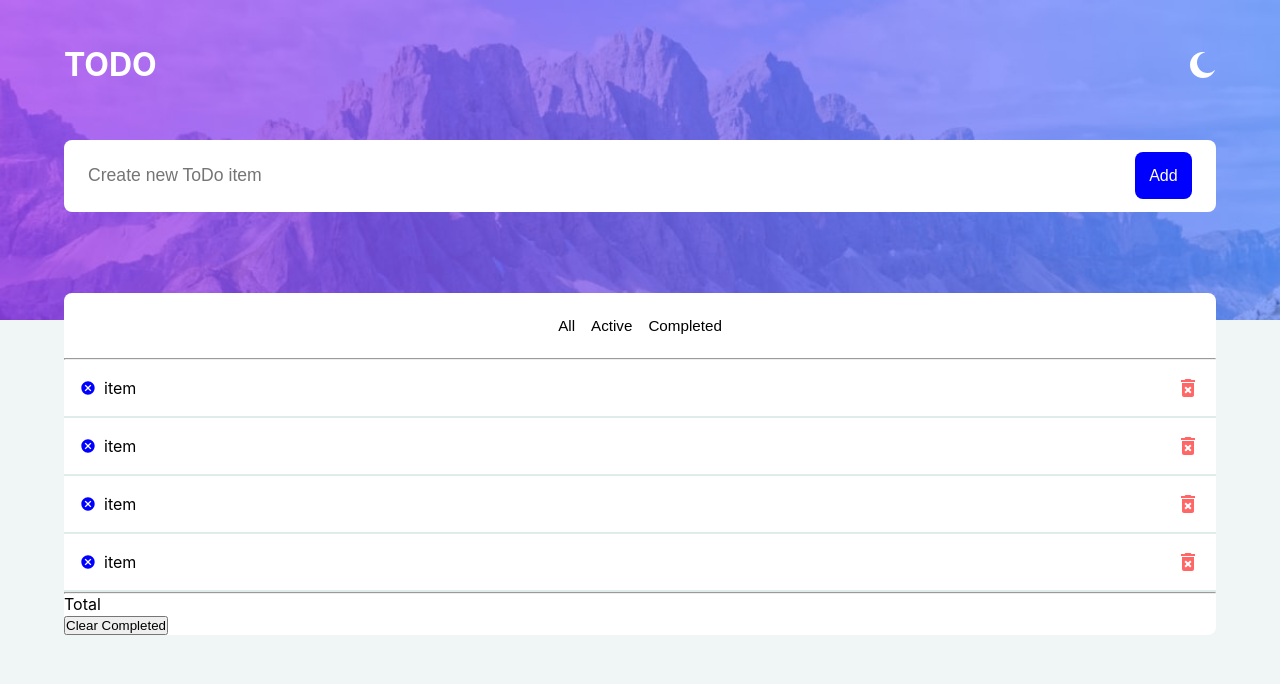
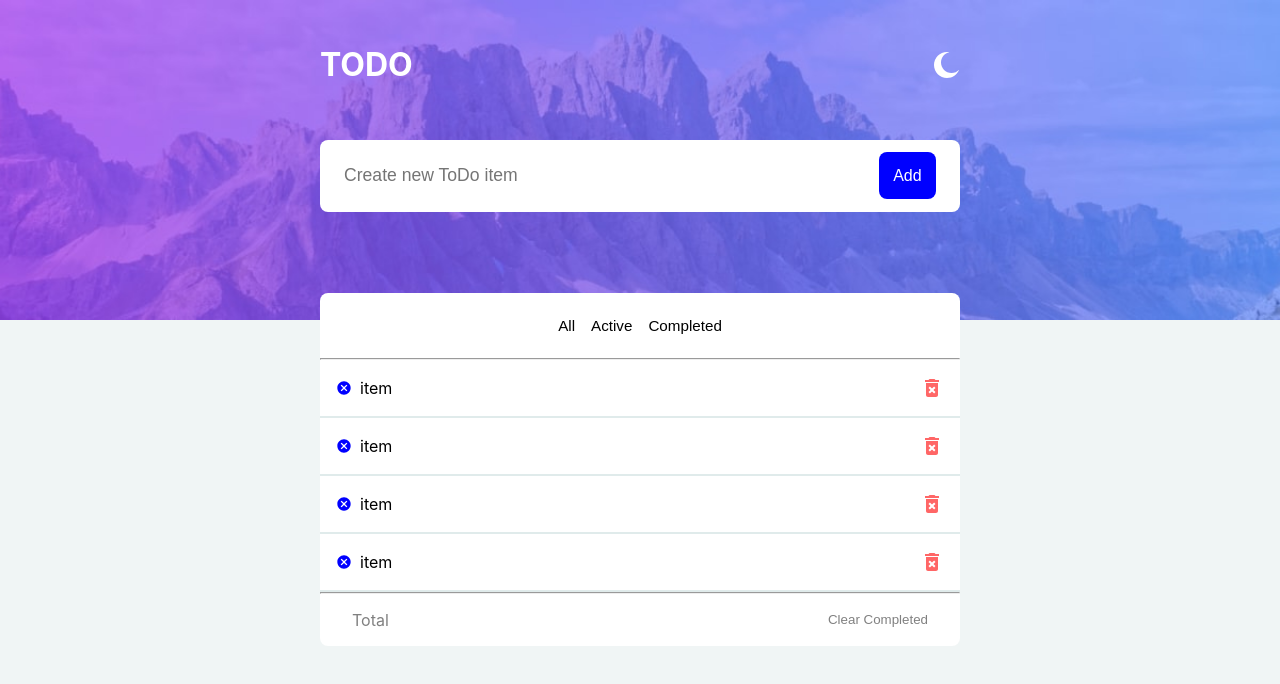
Before and after one commit to kwasi-OT/todo, a React (Create React App) app: page / in a window 1280 px wide. Shown: the top 684 px of the page. Built offline with nearby package versions, Linux system fonts and the light colour scheme.

Commit message:
added media queries for responsiveness

```diff
--- a/src/App.css
+++ b/src/App.css
@@ -25,7 +25,7 @@
 }
 
 .header {
-  width: 100%;
+  width: 90%;
   height: 70%;
   display: flex;
   flex-direction: column;
@@ -34,7 +34,7 @@
 }
 
 .headerContent {
-  width: 90%;
+  width: 100%;
   display: flex;
   justify-content: space-between;
   align-items: center;
@@ -42,7 +42,7 @@
 }
 
 .formContainer {
-  width: 90%;
+  width: 100%;
   margin: 1rem auto 0;
   background-color: #fff;
   border-radius: 0.5rem;
@@ -124,3 +124,82 @@ input[type='text'] {
   width: 100%;
   color: red;
 }
+
+.bottomCount {
+  width: 90%;
+  margin: 0 auto;
+  padding: 1rem 0;
+  display: flex;
+  justify-content: space-between;
+  color: gray;
+}
+
+.bottomCount button {
+  border: none;
+  background: none;
+  color: gray;
+}
+
+
+@media (min-width: 600px) and (max-width: 800px) {
+  .header {
+    width: 70%;
+    height: 70%;
+    display: flex;
+    flex-direction: column;
+    align-items: center;
+    justify-content: space-around;
+  }
+
+  .todoList {
+    width: 70%;
+    height: fit-content;
+    margin: 0 auto;
+    background-color: #fff;
+    border-radius: 0.5rem;
+    position: relative;
+    top: -1.7rem;
+  }
+}
+
+@media (min-width: 801px) and (max-width: 1024px) {
+  .header {
+    width: 60%;
+    height: 70%;
+    display: flex;
+    flex-direction: column;
+    align-items: center;
+    justify-content: space-around;
+  }
+
+  .todoList {
+    width: 60%;
+    height: fit-content;
+    margin: 0 auto;
+    background-color: #fff;
+    border-radius: 0.5rem;
+    position: relative;
+    top: -1.7rem;
+  }
+}
+
+@media (min-width: 1025px) {
+  .header {
+    width: 50%;
+    height: 70%;
+    display: flex;
+    flex-direction: column;
+    align-items: center;
+    justify-content: space-around;
+  }
+
+  .todoList {
+    width: 50%;
+    height: fit-content;
+    margin: 0 auto;
+    background-color: #fff;
+    border-radius: 0.5rem;
+    position: relative;
+    top: -1.7rem;
+  }
+}
```
